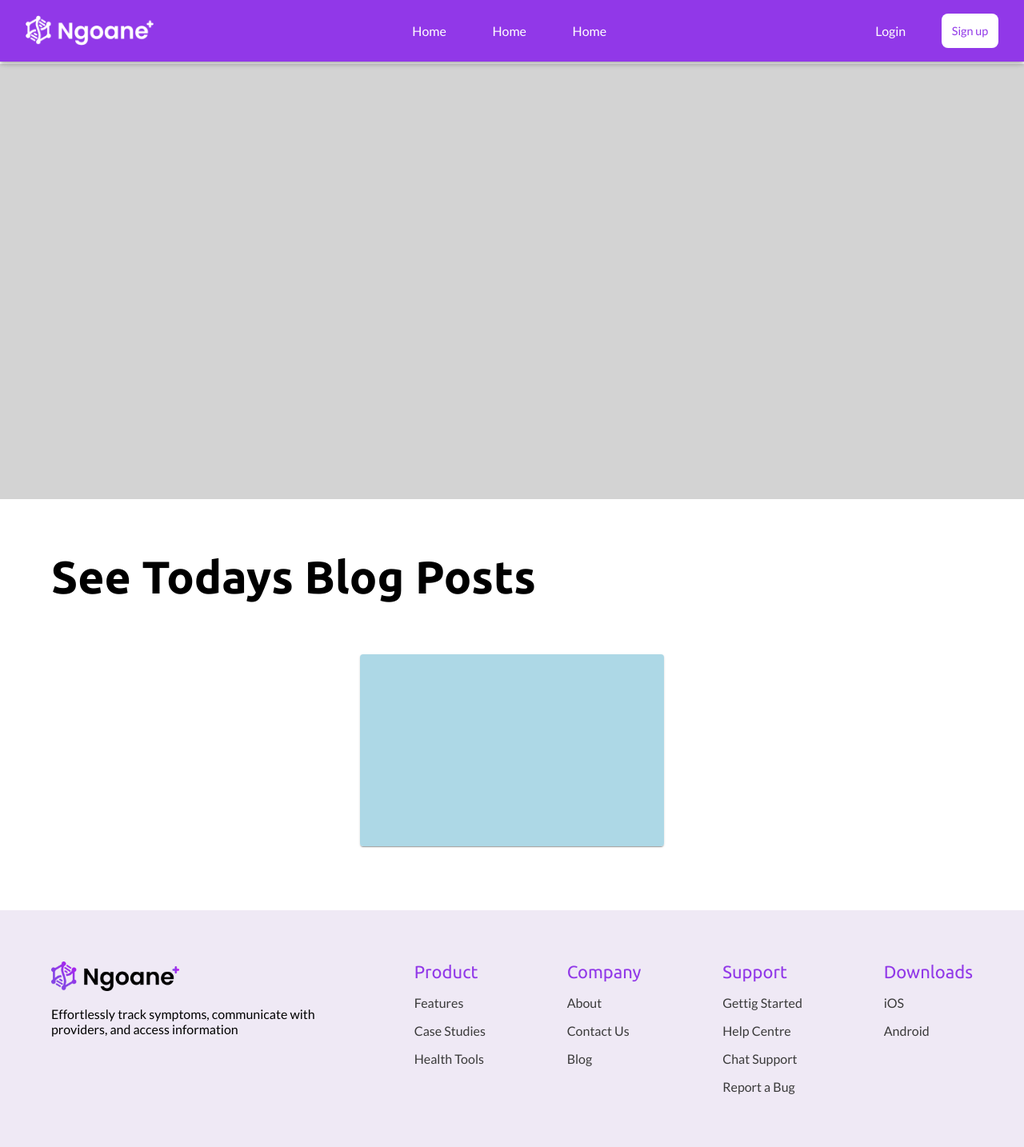
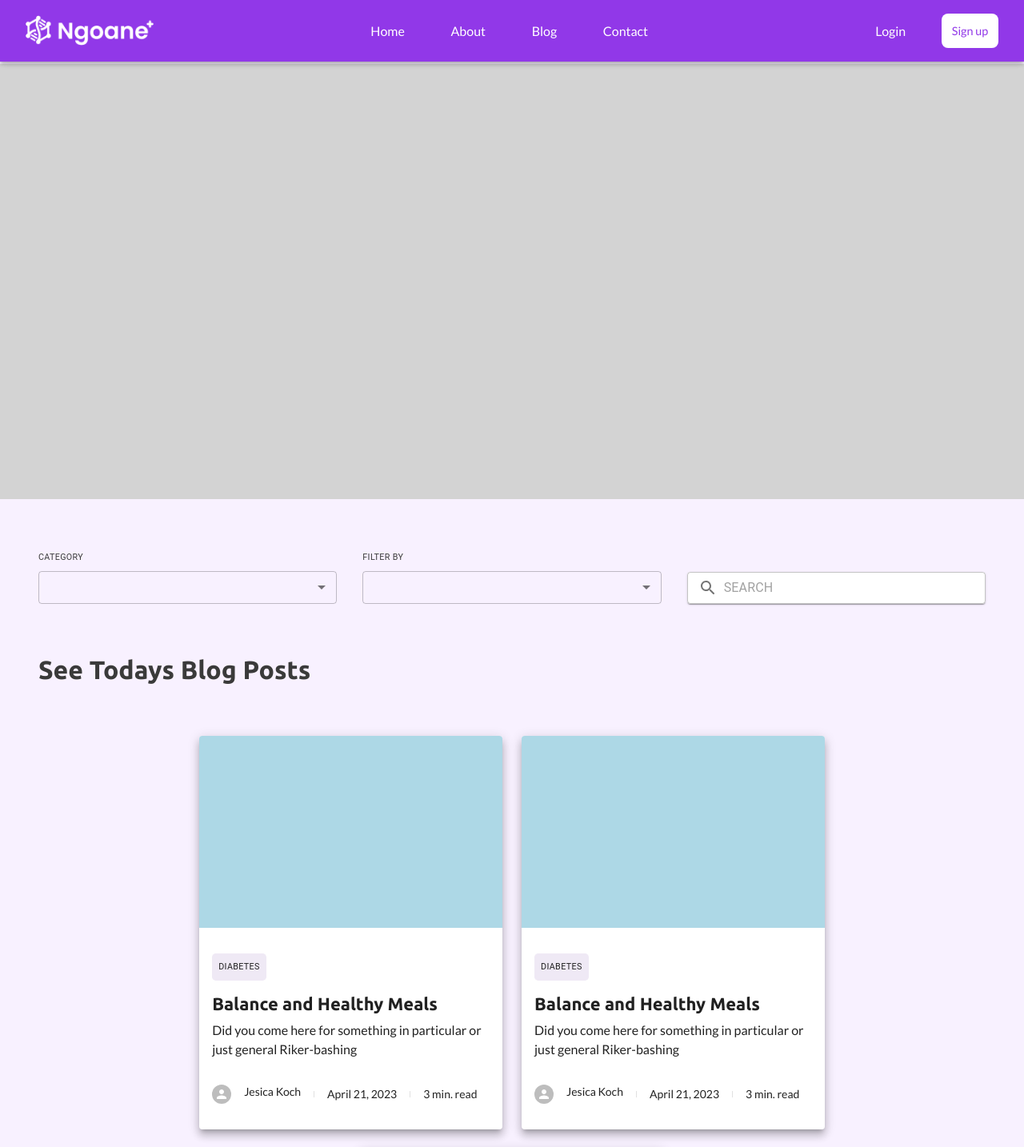
Before and after one commit to ngoane/company-site, a Next.js app: page /blog in a window 1280 px wide. Shown: the top 1434 px of the page at 80% size. Built offline with nearby package versions, Linux system fonts and the light colour scheme.

Commit message:
style- finished with the blog homepage ui styles and layout design

```diff
--- a/components/blog/BlogArticle.jsx
+++ b/components/blog/BlogArticle.jsx
@@ -1,15 +1,63 @@
 import React from "react";
-import { SingleBlogItemContainer, ArticleImage } from "./blogStyles";
-import { Card } from "@mui/material";
+import {
+  SingleBlogItemContainer,
+  ArticleImage,
+  BlogChip,
+  BlogCardFooter,
+} from "./blogStyles";
+import {
+  Card,
+  CardContent,
+  Typography,
+  Chip,
+  Stack,
+  Avatar,
+  Divider,
+} from "@mui/material";
+
+let dummyArray = [1, 2, 3];
 
 const BlogArticle = () => {
   return (
     <>
-      <SingleBlogItemContainer>
-        <Card width={"100%"}>
-          <ArticleImage />
-        </Card>
-      </SingleBlogItemContainer>
+      {dummyArray.map((item) => {
+        return (
+          <SingleBlogItemContainer>
+            <Card width={"100%"} elevation={8}>
+              <ArticleImage />
+              <CardContent>
+                <BlogChip>
+                  <Typography variant="caption">DIABETES</Typography>
+                </BlogChip>
+                <Stack spacing={1}>
+                  <Typography variant="titleBold">
+                    Balance and Healthy Meals
+                  </Typography>
+
+                  <Typography variant="body">
+                    Did you come here for something in particular or just
+                    general Riker-bashing
+                  </Typography>
+                </Stack>
+              </CardContent>
+              <BlogCardFooter>
+                <Stack
+                  direction={"row"}
+                  spacing={2}
+                  sx={{ alignitems: "center", justifyContent: "center" }}
+                >
+                  <Avatar sx={{ width: 24, height: 24 }} />
+                  <Typography variant="label"> Jesica Koch</Typography>
+                </Stack>
+                <Divider orientation="vertical" variant="middle" flexItem />
+                <Typography variant="label"> April 21, 2023</Typography>
+                <Divider orientation="vertical" variant="middle" flexItem />
+                <Typography variant="label"> 3 min. read</Typography>
+              </BlogCardFooter>
+            </Card>
+          </SingleBlogItemContainer>
+        );
+      })}
     </>
   );
 };
--- /dev/null
+++ b/components/blog/BlogFilterBox.jsx
@@ -0,0 +1,43 @@
+import React from "react";
+import { FilterContainer, FilterItemBox, SearchItemBox } from "./blogStyles";
+import { MenuItem, Typography, InputAdornment, TextField } from "@mui/material";
+import SearchRoundedIcon from "@mui/icons-material/SearchRounded";
+const BlogFilterBox = () => {
+  return (
+    <FilterContainer direction={"row"} spacing={4}>
+      {/* filter for Categories  */}
+      <FilterItemBox spacing={1}>
+        <Typography variant="caption">CATEGORY</Typography>
+        <TextField select size="small">
+          <MenuItem value={"Categories"}> Categories</MenuItem>
+        </TextField>
+      </FilterItemBox>
+
+      {/* filter for year */}
+      <FilterItemBox spacing={1}>
+        <Typography variant="caption">FILTER BY</Typography>
+        <TextField select size="small">
+          <MenuItem value={"April 2023"}> April 2023</MenuItem>
+        </TextField>
+      </FilterItemBox>
+
+      {/* search filter */}
+      <SearchItemBox elevation={1}>
+        <TextField
+          fullWidth
+          size="small"
+          placeholder="SEARCH"
+          InputProps={{
+            startAdornment: (
+              <InputAdornment position="start">
+                <SearchRoundedIcon />
+              </InputAdornment>
+            ),
+          }}
+        />
+      </SearchItemBox>
+    </FilterContainer>
+  );
+};
+
+export default BlogFilterBox;
--- a/components/blog/blogStyles.js
+++ b/components/blog/blogStyles.js
@@ -1,6 +1,7 @@
 import styled from "@emotion/styled";
-import { CardMedia, Stack } from "@mui/material";
+import { CardMedia, Chip, Paper, Stack } from "@mui/material";
 
+// Blog hero section styled
 export const BlogHeroContainer = styled.div`
   width: 100%;
   height: 34rem;
@@ -12,6 +13,24 @@ export const BlogHeroImage = styled.img`
   object-fit: cover;
 `;
 
+// Blog filter styles
+
+export const FilterContainer = styled(Stack)`
+  width: 100%;
+  align-items: flex-end;
+  justify-content: center;
+  margin: 4rem 0rem;
+`;
+export const FilterItemBox = styled(Stack)`
+  width: 33.3%;
+`;
+
+export const SearchItemBox = styled(Paper)`
+  width: 33.3%;
+  background-color: white;
+`;
+
+// Blog article section styles
 export const BlogArticleListContainer = styled(Stack)`
   width: 100%;
   margin-top: 4rem;
@@ -19,10 +38,11 @@ export const BlogArticleListContainer = styled(Stack)`
   align-items: center;
   justify-content: center;
   flex-wrap: wrap;
+  gap: 1.5rem;
 `;
 
 export const SingleBlogItemContainer = styled.div`
-  width: 33%;
+  width: 32%;
 `;
 
 export const ArticleImage = styled(CardMedia)`
@@ -30,3 +50,26 @@ export const ArticleImage = styled(CardMedia)`
   height: 15rem;
   background-color: lightblue;
 `;
+
+export const BlogChip = styled.div`
+  width: min-content;
+  border-radius: 0.3rem;
+  padding: 0.5rem;
+  margin: 1rem 0rem;
+  background-color: ${({ theme }) => theme.palette.violetBg};
+`;
+
+export const BlogCardFooter = styled(Stack)`
+  padding: 1rem 1rem 2rem 1rem;
+  flex-direction: row;
+  align-items: center;
+  justify-content: flex-start;
+  gap: 1rem;
+`;
+
+export const PaginationContainer = styled(Stack)`
+  flex-direction: row;
+  align-items: center;
+  justify-content: center;
+  margin: 5rem 0rem 15rem 0rem;
+`;
--- a/components/navigation/NavComp.jsx
+++ b/components/navigation/NavComp.jsx
@@ -13,9 +13,10 @@ const NavComp = () => {
         <InnerNav>
           <NavLogo src={"/logos/navLogo.png"} />
           <NavLinkContainer>
-            <NavLinkWhiteText href="">Home</NavLinkWhiteText>
-            <NavLinkWhiteText href="">Home</NavLinkWhiteText>
-            <NavLinkWhiteText href="">Home</NavLinkWhiteText>
+            <NavLinkWhiteText href="/">Home</NavLinkWhiteText>
+            <NavLinkWhiteText href="">About</NavLinkWhiteText>
+            <NavLinkWhiteText href="/blog">Blog</NavLinkWhiteText>
+            <NavLinkWhiteText href="Contact">Contact</NavLinkWhiteText>
           </NavLinkContainer>
 
           <NavLinkContainer>
--- a/pages/blog/index.js
+++ b/pages/blog/index.js
@@ -3,21 +3,27 @@ import { CompBody } from "@/styles/globalComponentsStyle";
 import {
   BlogHeroContainer,
   BlogArticleListContainer,
+  PaginationContainer,
 } from "@/components/blog/blogStyles";
-import { Typography } from "@mui/material";
+import { Pagination, Typography } from "@mui/material";
 import BlogArticle from "@/components/blog/BlogArticle";
+import BlogFilterBox from "@/components/blog/BlogFilterBox";
 
 const index = () => {
   return (
     <>
       <BlogHeroContainer />
       <CompBody>
-        <Typography variant="headerMainBold" marginTop={"4rem"}>
+        <BlogFilterBox />
+        <Typography variant="headlineMainBold" marginTop={"4rem"}>
           See Todays Blog Posts
         </Typography>
         <BlogArticleListContainer>
           <BlogArticle />
         </BlogArticleListContainer>
+        <PaginationContainer>
+          <Pagination count={10} color="primary" />
+        </PaginationContainer>
       </CompBody>
     </>
   );
--- a/styles/globalComponentsStyle.js
+++ b/styles/globalComponentsStyle.js
@@ -8,7 +8,7 @@ export const MainWrapper = styled.main`
 `;
 
 export const CompBody = styled.section`
-  padding: 0 4rem;
+  padding: 0 3rem;
 `;
 
 export const CustomButton = styled(Button)`
--- a/styles/muiGlobalStyle.js
+++ b/styles/muiGlobalStyle.js
@@ -4,6 +4,10 @@ export const MuiGlobalStyle = {
     padding: 0,
     boxSizing: "border-box",
     fontFamily: "Lato, sans-serif",
+  },
+  body: {
+    backgroundColor: "#F8F1FF",
+    color: "#3A3A3A",
   },
 };
 
@@ -22,6 +26,8 @@ export const customTheme = {
     customRed: "#E31276",
 
     whiteBg: "#FFFFFF",
+
+    bodyBg: "#F8F1FF",
 
     altBg: "#F8F9FA",
 
@@ -72,11 +78,13 @@ export const customTheme = {
     body: {
       fontSize: "1rem",
       fontWeight: 400,
+      lineHeight: "1.5rem",
     },
 
     bodyBold: {
       fontSize: "1rem",
       fontWeight: "bold",
+      lineHeight: "1.5rem",
     },
 
     label: {
```
Also changed, not shown: pages/blog/[blogid].js (added, +7 -0 lines).
